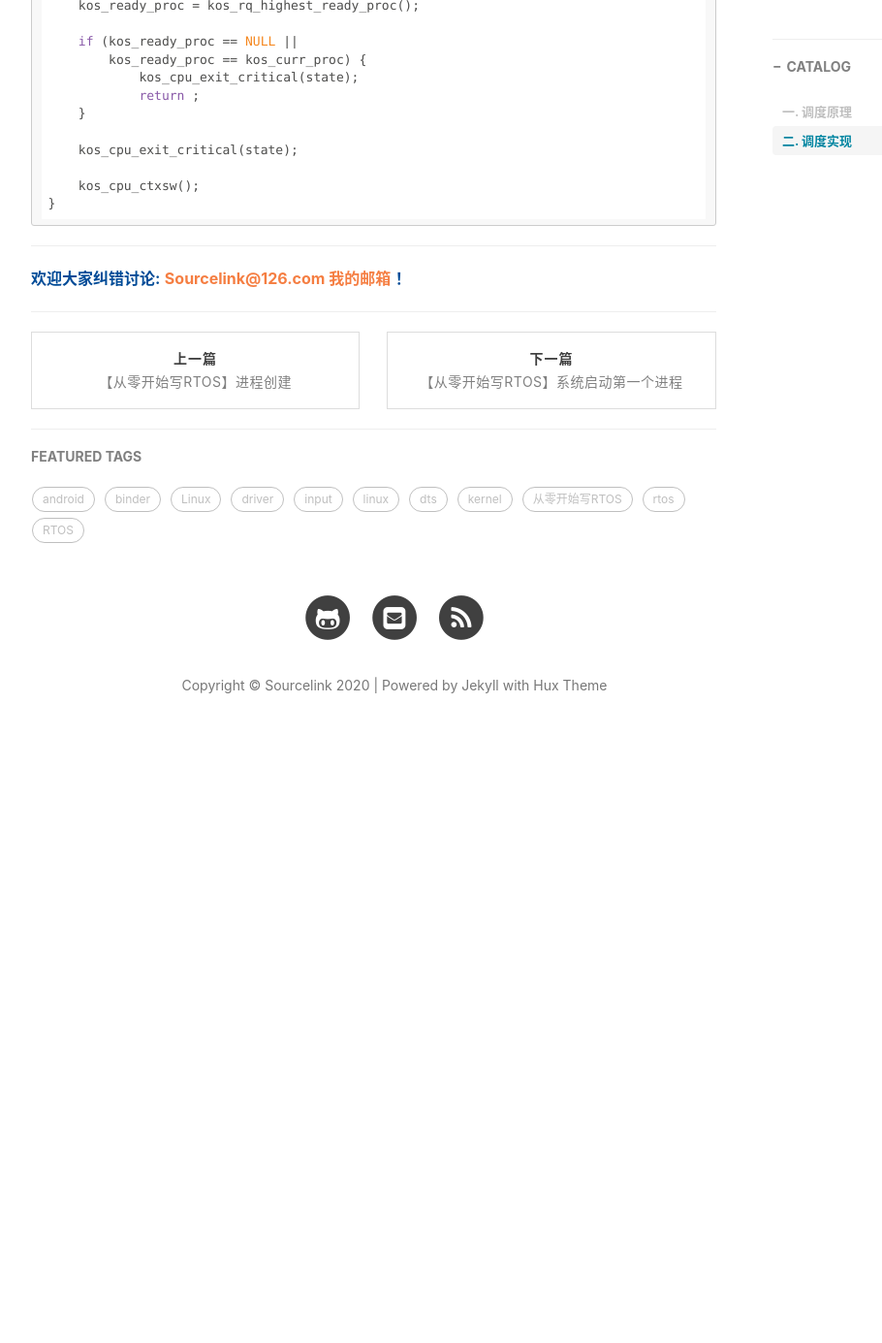
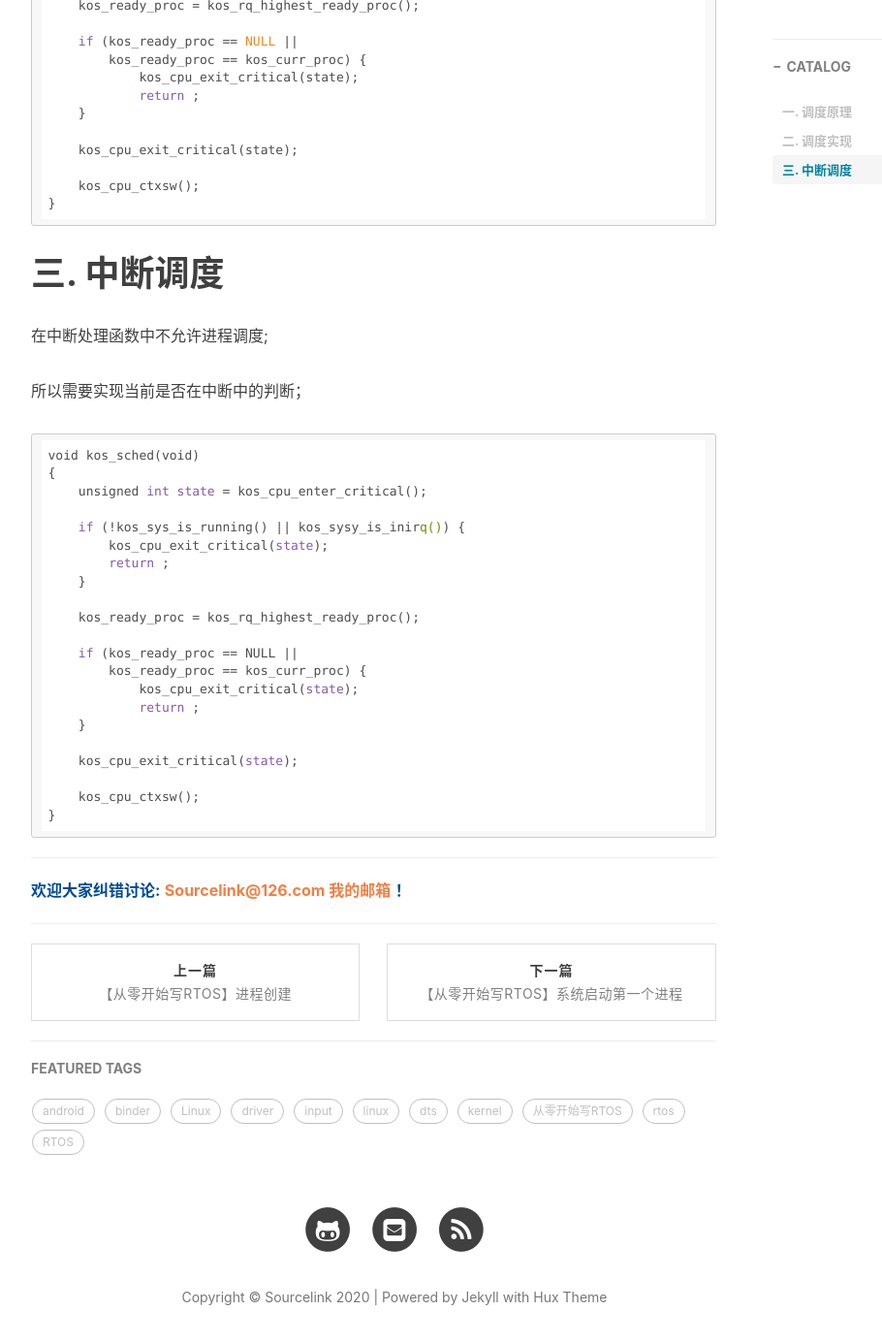
Before and after one commit to SourceLink/Sourcelink.github.io, a Jekyll site: the page built from _posts/2019-12-28-proc-sched.md, in a window 1280 px wide and 1400 px high, scrolled down 1343 px. Shown: the top 1385 px of the window at 97% size, without its empty margins (233-1143 px from the left). Built offline with Jekyll 4.4.1, drawn with Linux system fonts in a browser that asks for light colours; comment, search, counter and statistics services are not loaded; before the commit the page ends 2127 px from its top, so only the background shows below that.

Commit message:
添加中断处理调度

````diff
--- a/_posts/2019-12-28-proc-sched.md
+++ b/_posts/2019-12-28-proc-sched.md
@@ -56,3 +56,35 @@ void kos_sched(void)
     kos_cpu_ctxsw();
 }
 ```
+
+# 三. 中断调度
+
+
+在中断处理函数中不允许进程调度;
+
+所以需要实现当前是否在中断中的判断；
+
+
+```
+void kos_sched(void)
+{
+    unsigned int state = kos_cpu_enter_critical();
+
+    if (!kos_sys_is_running() || kos_sysy_is_inirq()) {
+        kos_cpu_exit_critical(state);
+        return ;
+    }
+
+    kos_ready_proc = kos_rq_highest_ready_proc();
+
+    if (kos_ready_proc == NULL ||
+        kos_ready_proc == kos_curr_proc) {
+            kos_cpu_exit_critical(state);
+            return ;
+    }
+
+    kos_cpu_exit_critical(state);
+
+    kos_cpu_ctxsw();
+}
+```
````
